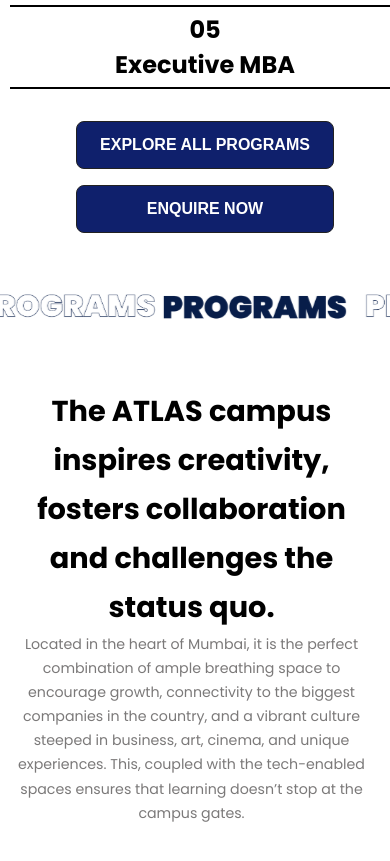
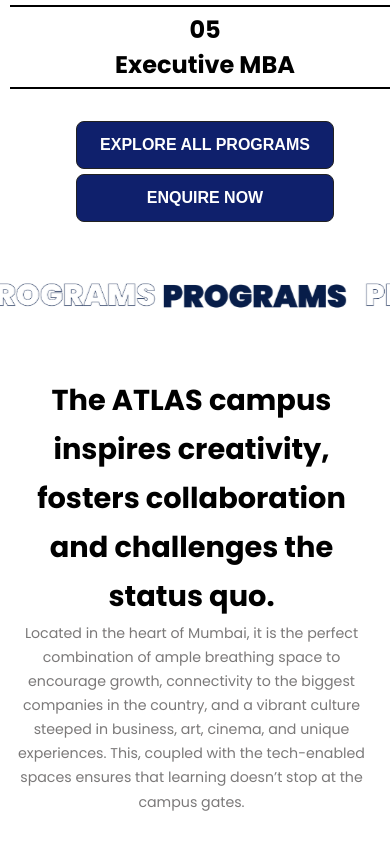
Before and after one commit to abhinaba900/atlas-edge-landing-page, a React (Create React App) app: page / in a window 390 px wide. Shown: the part 2830-3691 px from the top of the page. Built offline with nearby package versions, Linux system fonts and the light colour scheme.

Commit message:
commit 14

```diff
--- a/src/component/AtlasEdgeOffer.css
+++ b/src/component/AtlasEdgeOffer.css
@@ -206,7 +206,7 @@
     flex-direction: column;
     overflow-x: hidden;
   }
-   .atlas-edge-offer-content {
+  .atlas-edge-offer-content {
   width: 100%;
   padding: 1em;
   margin: 0;
--- a/src/component/AtlasEdgeOffer.jsx
+++ b/src/component/AtlasEdgeOffer.jsx
@@ -6,7 +6,6 @@
     <div className="common-section">
       <div className="atlas-edge-offer-wrapper">
         <div className="atlas-edge-offer-content">
-          {" "}
           <h3>
             ATLAS Edge offers executive and professional programs for the
             industry, by the industry and of the industry.
--- a/src/component/ClickbleSection.css
+++ b/src/component/ClickbleSection.css
@@ -140,9 +140,7 @@
     padding: 10px;
   }
 
-  .clickble-section-child-div {
-    /* Adjustments for smaller screen */
-  }
+
   .image-div {
     width: 100%;
   }
@@ -157,17 +155,18 @@
 
   .parent-div-container {
     display: flex;
-    flex-direction: row; /* Adjust this as needed */
+    flex-direction: row;
     flex-wrap: wrap-reverse;
-    /* Set a height to force wrapping for testing */
   }
 
   .parent-div-container > div {
-    /* Adjust the width so items can wrap */
-    width: 100%; /* Example width, adjust as needed */
+    width: 100%;
   }
   .Bottom-button-section{
     flex-direction: column;
+    gap: 0.3em;
+    padding-top: 0;
+    padding-bottom: 0;
   }
   .parent-div-container > .image-div > img {
     width: 100%;
```
